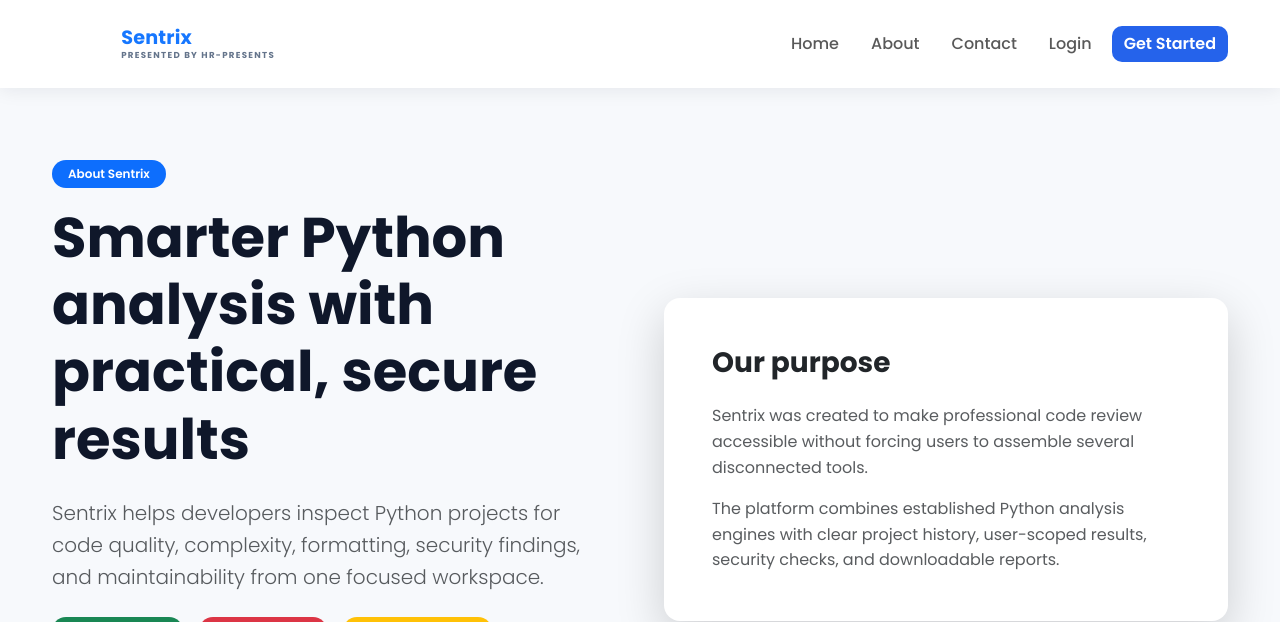
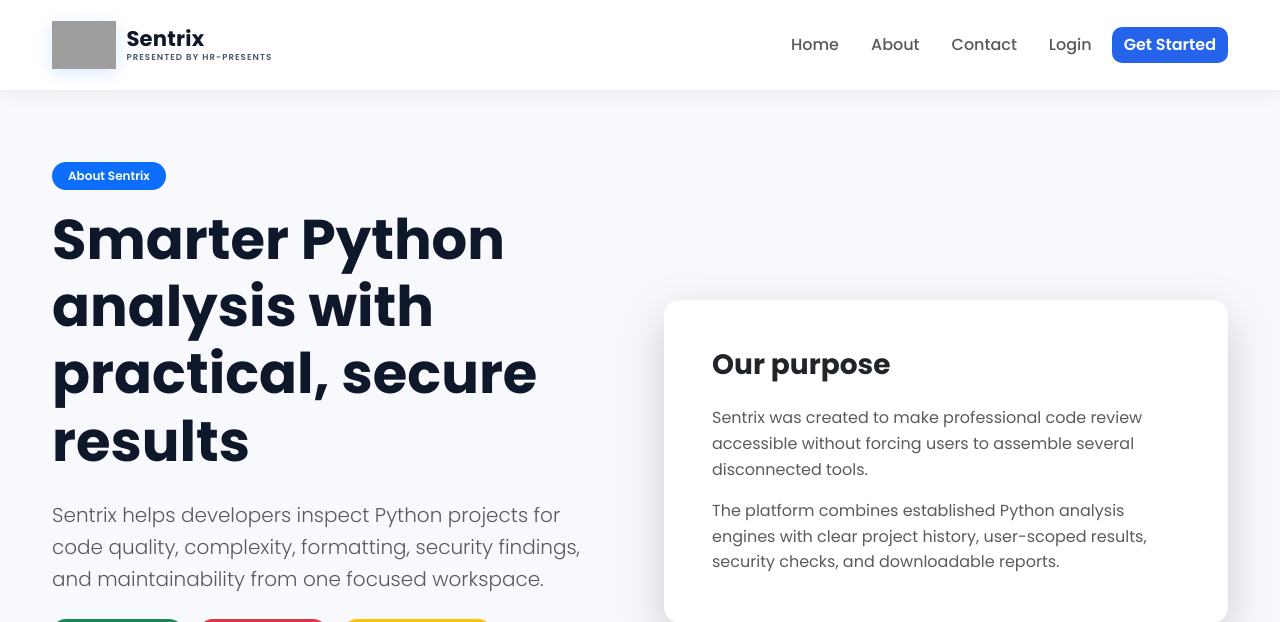
Before and after one commit to HaziqBinAfzal/HR-Presents-Sentrix, a Flask app: page /about in a window 1280 px wide. Shown: the top 622 px of the page. Run offline with Flask 3, Linux system fonts and the light colour scheme; some libraries are stand-ins or nearby versions; grey boxes are pictures that could not be loaded.

Commit message:
fix(branding): match navbar footer and favicon to approved wing mockup

```diff
--- a/templates/base.html
+++ b/templates/base.html
@@ -7,11 +7,11 @@
     <meta name="theme-color" content="#0f172a">
     <meta property="og:title" content="Sentrix — AI Python Code Analysis">
     <meta property="og:description" content="Analyze Python projects for quality, security, complexity and maintainability.">
-    <meta property="og:image" content="{{ url_for('static', filename='images/sentrix-electric-spark-wing.png', _external=True) }}">
+    <meta property="og:image" content="{{ url_for('static', filename='images/sentrix-electric-spark-wing.svg', _external=True) }}">
     <meta name="twitter:card" content="summary">
     <title>{% block title %}Sentrix | AI Python Code Analysis{% endblock %}</title>
-    <link rel="icon" type="image/png" href="{{ url_for('static', filename='images/sentrix-electric-spark-wing.png') }}?v=4">
-    <link rel="apple-touch-icon" href="{{ url_for('static', filename='images/sentrix-electric-spark-wing.png') }}?v=4">
+    <link rel="icon" type="image/svg+xml" href="{{ url_for('static', filename='images/sentrix-electric-spark-wing.svg') }}?v=5">
+    <link rel="apple-touch-icon" href="{{ url_for('static', filename='images/sentrix-electric-spark-wing.svg') }}?v=5">
     <link href="https://cdn.jsdelivr.net/npm/bootstrap@5.3.3/dist/css/bootstrap.min.css" rel="stylesheet">
     <link rel="stylesheet" href="https://cdnjs.cloudflare.com/ajax/libs/font-awesome/6.6.0/css/all.min.css">
     <link href="https://fonts.googleapis.com/css2?family=Poppins:wght@300;400;500;600;700&display=swap" rel="stylesheet">
@@ -21,11 +21,11 @@
         :root{--sentrix-primary:#1677ff;--sentrix-dark:#0f172a;--sentrix-cyan:#18c7d9}
         body{font-family:'Poppins',sans-serif;background:#f7f9fc;color:#111827;min-height:100vh;display:flex;flex-direction:column}
         main{flex:1}.navbar{box-shadow:0 2px 18px rgba(15,23,42,.08)}
-        .navbar-brand{display:flex;align-items:center;gap:.7rem;font-weight:700;color:var(--sentrix-primary)!important;line-height:1.05}
-        .brand-lockup{display:flex;flex-direction:column}.brand-name{font-size:1.2rem;letter-spacing:.01em}.brand-subtitle{display:block;font-size:.54rem;letter-spacing:.15em;color:#64748b;margin-top:.2rem}
-        .sentrix-logo{width:58px;height:46px;object-fit:contain;flex:0 0 auto;filter:drop-shadow(0 5px 12px rgba(22,119,255,.18))}
+        .navbar-brand{display:flex;align-items:center;gap:.65rem;font-weight:700;color:#111827!important;line-height:1.05}
+        .brand-lockup{display:flex;flex-direction:column}.brand-name{font-size:1.32rem;letter-spacing:.01em;color:#111827}.brand-subtitle{display:block;font-size:.54rem;letter-spacing:.12em;color:#475569;margin-top:.2rem;font-weight:600}
+        .sentrix-logo{width:64px;height:48px;object-fit:contain;flex:0 0 auto;filter:drop-shadow(0 4px 9px rgba(22,119,255,.16))}
         .nav-link{font-weight:500}.card{border-radius:1rem}footer{background:var(--sentrix-dark);color:#fff}
-        .footer-brand{display:flex;align-items:center;gap:.8rem;margin-bottom:1rem}.footer-brand .sentrix-logo{width:64px;height:52px}.footer-brand-name{font-size:1.35rem;font-weight:700;color:#fff;line-height:1}.footer-brand-subtitle{display:block;font-size:.58rem;letter-spacing:.14em;color:#cbd5e1;margin-top:.35rem}
+        .footer-brand{display:flex;align-items:center;gap:.7rem;margin-bottom:1rem}.footer-brand .sentrix-logo{width:58px;height:44px}.footer-brand-name{font-size:1.35rem;font-weight:700;color:#fff;line-height:1}.footer-brand-subtitle{display:block;font-size:.58rem;letter-spacing:.12em;color:#cbd5e1;margin-top:.35rem}
         footer h4,footer h5{color:#fff!important}.developer-link{display:flex;align-items:center;gap:.7rem;color:#fff;text-decoration:none;padding:.65rem .8rem;border:1px solid rgba(255,255,255,.18);border-radius:.75rem;transition:.2s ease}.developer-link:hover{color:#fff;background:rgba(255,255,255,.08);transform:translateY(-1px)}
     </style>
     {% block head %}{% endblock %}
@@ -34,7 +34,7 @@
 <nav class="navbar navbar-expand-lg navbar-light bg-white sticky-top py-3">
     <div class="container">
         <a class="navbar-brand" href="{{ url_for('main.home') }}" aria-label="Sentrix home">
-            <img class="sentrix-logo" src="{{ url_for('static', filename='images/sentrix-electric-spark-wing.png') }}?v=4" alt="Sentrix Electric Spark Wing">
+            <img class="sentrix-logo" src="{{ url_for('static', filename='images/sentrix-electric-spark-wing.svg') }}?v=5" alt="Sentrix Electric Spark Wing">
             <span class="brand-lockup"><span class="brand-name">Sentrix</span><small class="brand-subtitle">PRESENTED BY HR-PRESENTS</small></span>
         </a>
         <button class="navbar-toggler" type="button" data-bs-toggle="collapse" data-bs-target="#navbarNav" aria-controls="navbarNav" aria-expanded="false" aria-label="Toggle navigation"><span class="navbar-toggler-icon"></span></button>
@@ -47,7 +47,7 @@
 <div class="container mt-4">{% with messages = get_flashed_messages(with_categories=true) %}{% if messages %}{% for category, message in messages %}{% set alert_category = 'danger' if category == 'error' else category %}<div class="alert alert-{{ alert_category }} alert-dismissible fade show shadow-sm" role="alert">{{ message }}<button type="button" class="btn-close" data-bs-dismiss="alert" aria-label="Close"></button></div>{% endfor %}{% endif %}{% endwith %}</div>
 <main>{% block content %}{% endblock %}</main>
 <footer class="pt-5 pb-3 mt-5"><div class="container"><div class="row g-4"><div class="col-lg-4">
-    <div class="footer-brand"><img class="sentrix-logo" src="{{ url_for('static', filename='images/sentrix-electric-spark-wing.png') }}?v=4" alt="Sentrix Electric Spark Wing"><span><span class="footer-brand-name">Sentrix</span><small class="footer-brand-subtitle">PRESENTED BY HR-PRESENTS</small></span></div>
+    <div class="footer-brand"><img class="sentrix-logo" src="{{ url_for('static', filename='images/sentrix-electric-spark-wing.svg') }}?v=5" alt="Sentrix Electric Spark Wing"><span><span class="footer-brand-name">Sentrix</span><small class="footer-brand-subtitle">PRESENTED BY HR-PRESENTS</small></span></div>
     <p class="text-light opacity-75 mb-2">Python project analysis for code quality, security, complexity and maintainability.</p><p class="small text-light opacity-75 mb-0">Presented and maintained by HR-Presents.</p></div>
     <div class="col-6 col-lg-2"><h5 class="fw-bold">Product</h5><ul class="list-unstyled"><li class="mb-2"><a class="text-light opacity-75 text-decoration-none" href="{{ url_for('main.home') }}">Home</a></li>{% if current_user.is_authenticated %}<li class="mb-2"><a class="text-light opacity-75 text-decoration-none" href="{{ url_for('main.dashboard') }}">Dashboard</a></li><li><a class="text-light opacity-75 text-decoration-none" href="{{ url_for('main.history') }}">History</a></li>{% else %}<li><a class="text-light opacity-75 text-decoration-none" href="{{ url_for('main.register') }}">Register</a></li>{% endif %}</ul></div>
     <div class="col-6 col-lg-2"><h5 class="fw-bold">Company</h5><ul class="list-unstyled"><li class="mb-2"><a class="text-light opacity-75 text-decoration-none" href="{{ url_for('main.about') }}">About</a></li><li><a class="text-light opacity-75 text-decoration-none" href="{{ url_for('main.contact') }}">Contact</a></li></ul></div>
```
